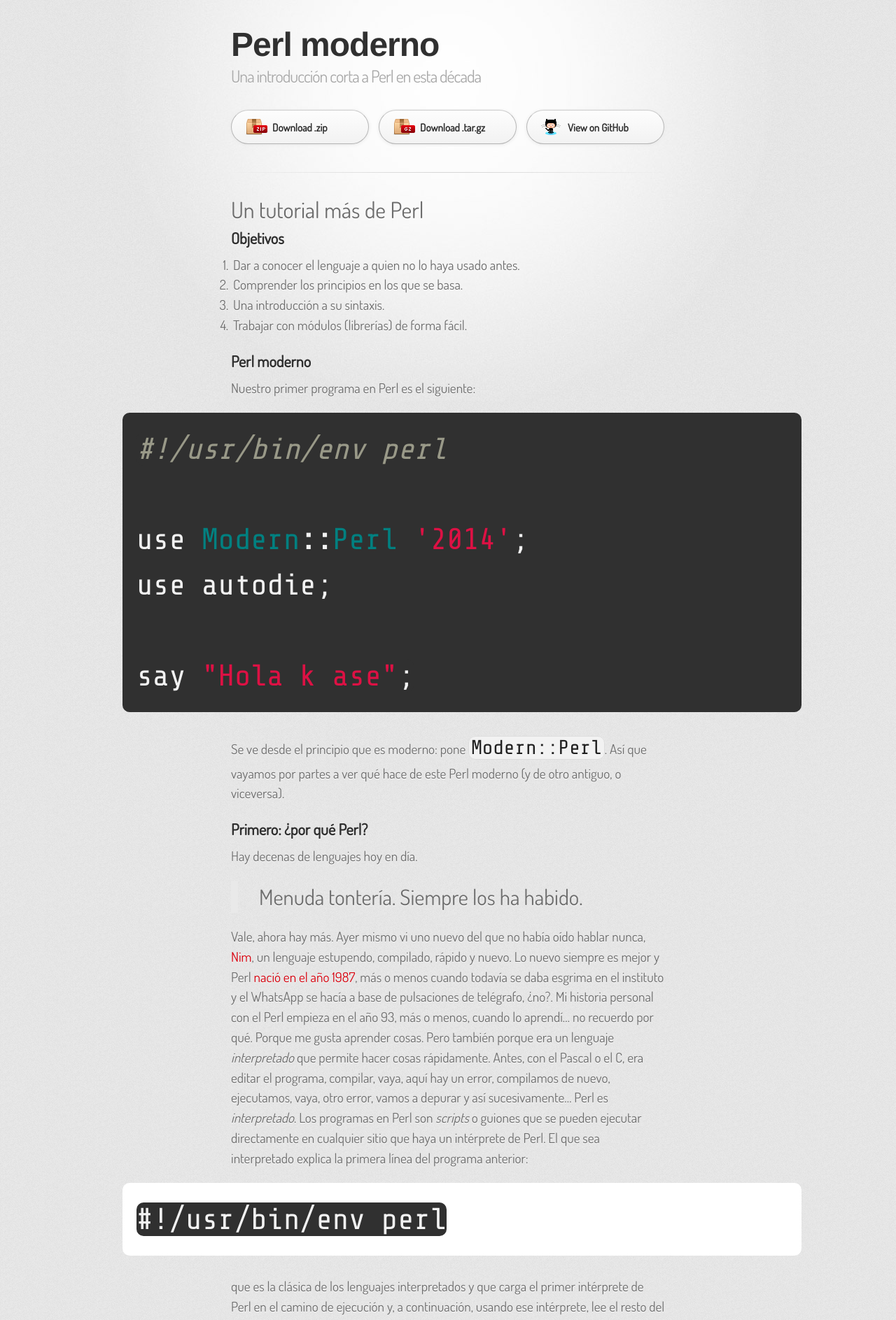
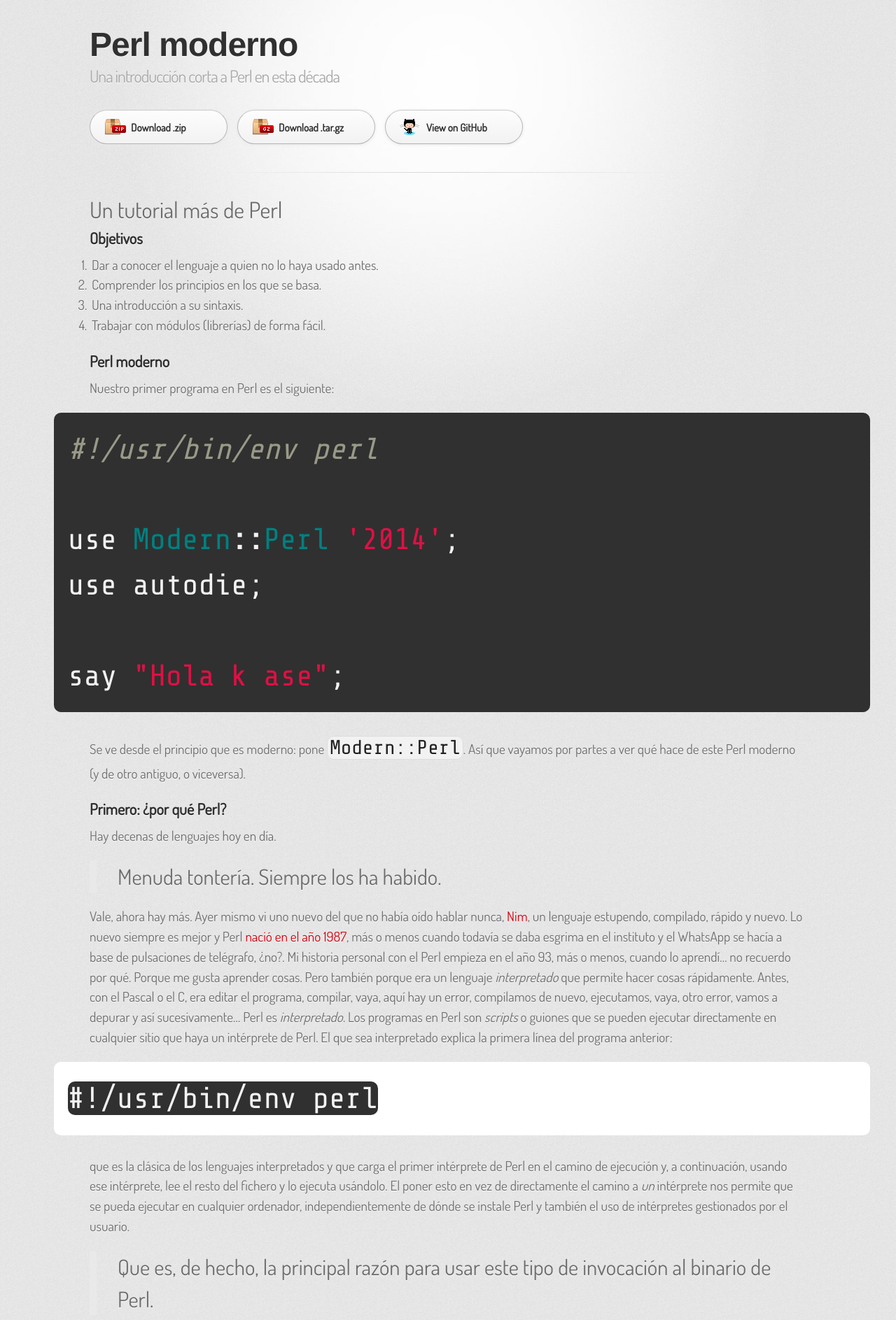
Before and after one commit to JJ/perl-moderno, a Jekyll site: the page built from index.md, in a window 1280 px wide. Shown: the top 1887 px of the page at 70% size. Built offline with Jekyll 4.4.1, drawn with Linux system fonts in a browser that asks for light colours; some web fonts are replaced.

Commit message:
Diseño más adaptativo

```diff
--- a/stylesheets/stylesheet.css
+++ b/stylesheets/stylesheet.css
@@ -92,7 +92,7 @@
 }
 
 .inner {
-  width: 620px;
+  width: 80%;
   margin: 0 auto;
 }
 
@@ -183,8 +183,8 @@
 
 pre {
       position: relative;
-      width:150%;
-      left:-25%;
+      width:110%;
+      left:-5%;
       padding: 20px;
       overflow: auto;
       color: #f2f2f2;
```
